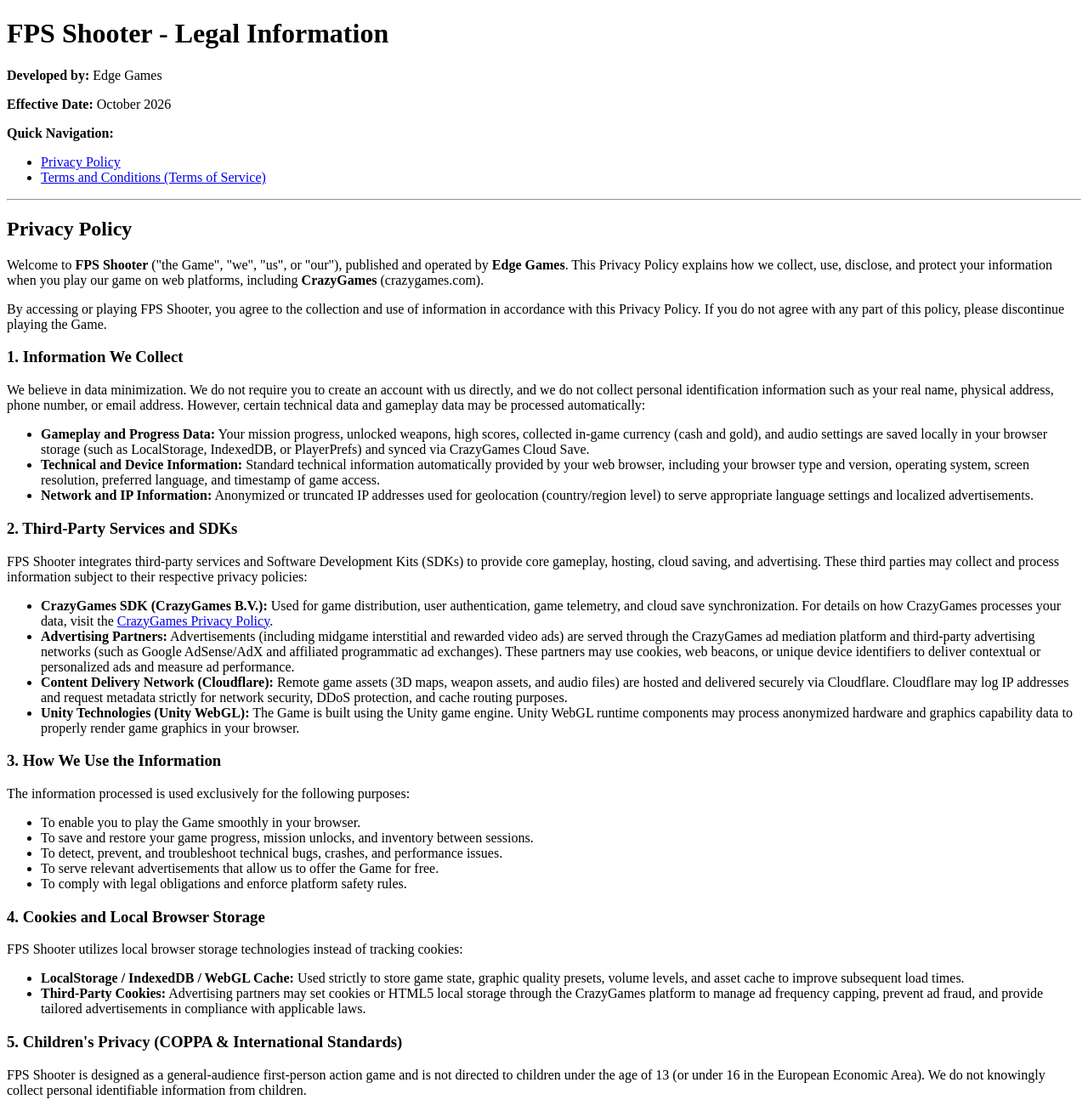
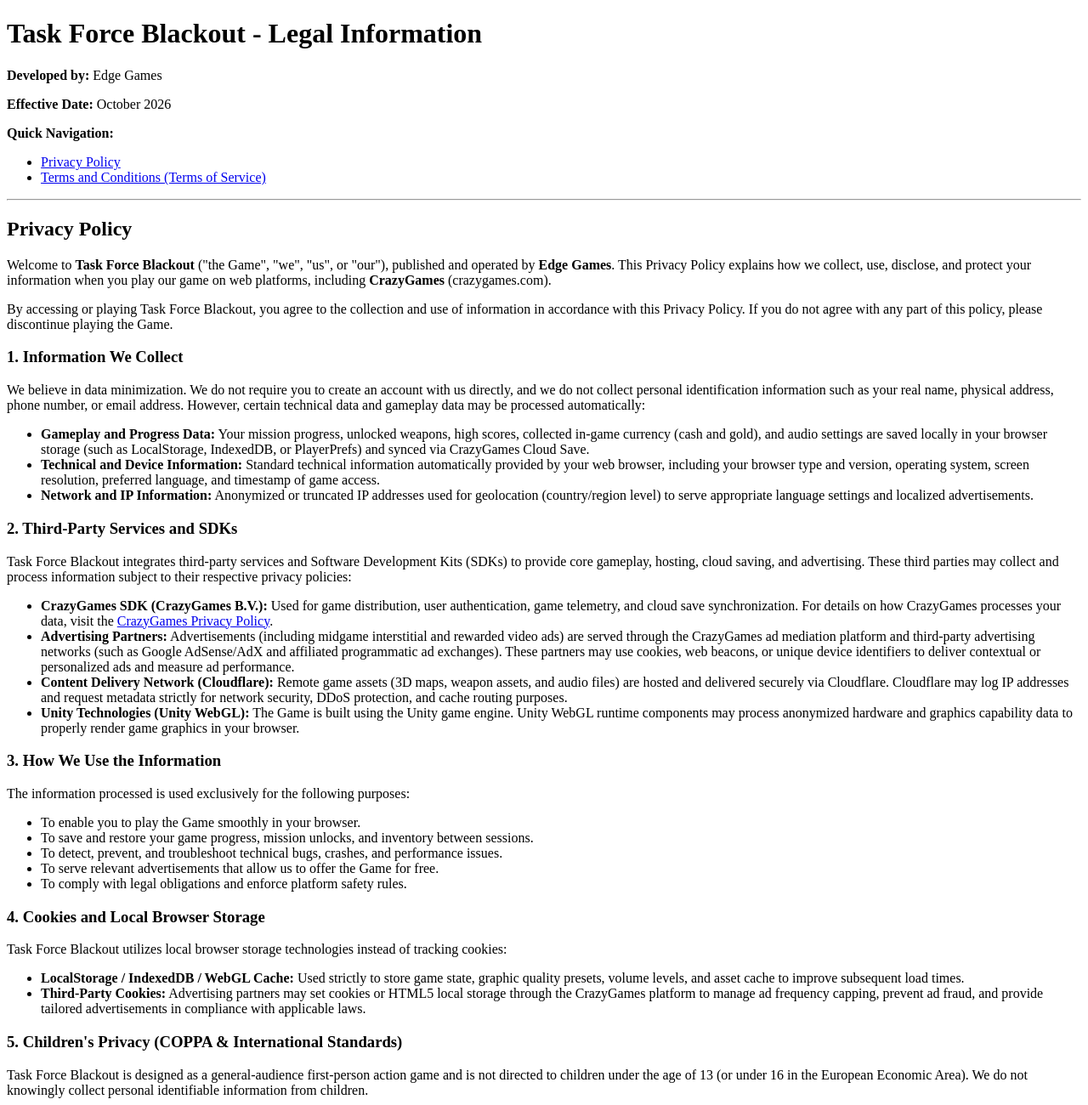
Before and after one commit to ahsanaliwork92/edge-games-privacy-policy, a plain HTML site: page index.html in a window 1280 px wide. Shown: the top 1300 px of the page at 85% size. Drawn offline with Linux system fonts and the light colour scheme.

Commit message:
Update index.html
Game Name updated

```diff
--- a/index.html
+++ b/index.html
@@ -3,12 +3,12 @@
 <head>
     <meta charset="UTF-8">
     <meta name="viewport" content="width=device-width, initial-scale=1.0">
-    <title>Privacy Policy and Terms of Service - FPS Shooter</title>
+    <title>Privacy Policy and Terms of Service - Task Force Blackout</title>
 </head>
 <body>
 
     <header>
-        <h1>FPS Shooter - Legal Information</h1>
+        <h1>Task Force Blackout - Legal Information</h1>
         <p><strong>Developed by:</strong> Edge Games</p>
         <p><strong>Effective Date:</strong> October 2026</p>
         <p><strong>Quick Navigation:</strong></p>
@@ -25,9 +25,9 @@
         <section id="privacy-policy">
             <h2>Privacy Policy</h2>
 
-            <p>Welcome to <strong>FPS Shooter</strong> ("the Game", "we", "us", or "our"), published and operated by <strong>Edge Games</strong>. This Privacy Policy explains how we collect, use, disclose, and protect your information when you play our game on web platforms, including <strong>CrazyGames</strong> (crazygames.com).</p>
+            <p>Welcome to <strong>Task Force Blackout</strong> ("the Game", "we", "us", or "our"), published and operated by <strong>Edge Games</strong>. This Privacy Policy explains how we collect, use, disclose, and protect your information when you play our game on web platforms, including <strong>CrazyGames</strong> (crazygames.com).</p>
 
-            <p>By accessing or playing FPS Shooter, you agree to the collection and use of information in accordance with this Privacy Policy. If you do not agree with any part of this policy, please discontinue playing the Game.</p>
+            <p>By accessing or playing Task Force Blackout, you agree to the collection and use of information in accordance with this Privacy Policy. If you do not agree with any part of this policy, please discontinue playing the Game.</p>
 
             <h3>1. Information We Collect</h3>
             <p>We believe in data minimization. We do not require you to create an account with us directly, and we do not collect personal identification information such as your real name, physical address, phone number, or email address. However, certain technical data and gameplay data may be processed automatically:</p>
@@ -38,7 +38,7 @@
             </ul>
 
             <h3>2. Third-Party Services and SDKs</h3>
-            <p>FPS Shooter integrates third-party services and Software Development Kits (SDKs) to provide core gameplay, hosting, cloud saving, and advertising. These third parties may collect and process information subject to their respective privacy policies:</p>
+            <p>Task Force Blackout integrates third-party services and Software Development Kits (SDKs) to provide core gameplay, hosting, cloud saving, and advertising. These third parties may collect and process information subject to their respective privacy policies:</p>
             <ul>
                 <li><strong>CrazyGames SDK (CrazyGames B.V.):</strong> Used for game distribution, user authentication, game telemetry, and cloud save synchronization. For details on how CrazyGames processes your data, visit the <a href="https://www.crazygames.com/privacy-policy" target="_blank" rel="noopener noreferrer">CrazyGames Privacy Policy</a>.</li>
                 <li><strong>Advertising Partners:</strong> Advertisements (including midgame interstitial and rewarded video ads) are served through the CrazyGames ad mediation platform and third-party advertising networks (such as Google AdSense/AdX and affiliated programmatic ad exchanges). These partners may use cookies, web beacons, or unique device identifiers to deliver contextual or personalized ads and measure ad performance.</li>
@@ -57,14 +57,14 @@
             </ul>
 
             <h3>4. Cookies and Local Browser Storage</h3>
-            <p>FPS Shooter utilizes local browser storage technologies instead of tracking cookies:</p>
+            <p>Task Force Blackout utilizes local browser storage technologies instead of tracking cookies:</p>
             <ul>
                 <li><strong>LocalStorage / IndexedDB / WebGL Cache:</strong> Used strictly to store game state, graphic quality presets, volume levels, and asset cache to improve subsequent load times.</li>
                 <li><strong>Third-Party Cookies:</strong> Advertising partners may set cookies or HTML5 local storage through the CrazyGames platform to manage ad frequency capping, prevent ad fraud, and provide tailored advertisements in compliance with applicable laws.</li>
             </ul>
 
             <h3>5. Children's Privacy (COPPA & International Standards)</h3>
-            <p>FPS Shooter is designed as a general-audience first-person action game and is not directed to children under the age of 13 (or under 16 in the European Economic Area). We do not knowingly collect personal identifiable information from children.</p>
+            <p>Task Force Blackout is designed as a general-audience first-person action game and is not directed to children under the age of 13 (or under 16 in the European Economic Area). We do not knowingly collect personal identifiable information from children.</p>
             <ul>
                 <li>If you are a parent or legal guardian and believe that your child has provided us with personal information, please contact us immediately so we can promptly delete such data.</li>
                 <li>Advertising served to younger audiences is restricted to non-personalized, contextual advertising in compliance with COPPA and GDPR-K guidelines.</li>
@@ -100,12 +100,12 @@
         <section id="terms-and-conditions">
             <h2>Terms and Conditions (Terms of Service)</h2>
 
-            <p>Please read these Terms and Conditions ("Terms", "Terms of Service") carefully before playing <strong>FPS Shooter</strong> ("the Game"), developed and operated by <strong>Edge Games</strong> ("we", "us", "our").</p>
+            <p>Please read these Terms and Conditions ("Terms", "Terms of Service") carefully before playing <strong>Task Force Blackout</strong> ("the Game"), developed and operated by <strong>Edge Games</strong> ("we", "us", "our").</p>
 
             <p>By accessing, loading, or playing the Game, you agree to be bound by these Terms. If you disagree with any part of these Terms, you must not access or play the Game.</p>
 
             <h3>1. Limited License to Play</h3>
-            <p>Subject to your compliance with these Terms, Edge Games grants you a personal, non-exclusive, non-transferable, non-sublicensable, revocable license to access and play FPS Shooter solely for your personal, non-commercial entertainment purposes via authorized platforms such as CrazyGames.</p>
+            <p>Subject to your compliance with these Terms, Edge Games grants you a personal, non-exclusive, non-transferable, non-sublicensable, revocable license to access and play Task Force Blackout solely for your personal, non-commercial entertainment purposes via authorized platforms such as CrazyGames.</p>
 
             <h3>2. Intellectual Property Rights</h3>
             <p>All rights, title, and interest in and to the Game—including but not limited to software code, graphics, 3D models, textures, animations, user interfaces, sounds, music, visual effects, trademarks, logos, and mission designs—are the exclusive property of Edge Games or its respective licensors and are protected by international copyright, trademark, and intellectual property laws.</p>
@@ -115,7 +115,7 @@
             </ul>
 
             <h3>3. Prohibited Conduct and Fair Play</h3>
-            <p>When playing FPS Shooter, you agree NOT to engage in any of the following prohibited activities:</p>
+            <p>When playing Task Force Blackout, you agree NOT to engage in any of the following prohibited activities:</p>
             <ul>
                 <li><strong>Cheating and Exploits:</strong> Using cheats, hacks, automation software (bots), memory editors, speed hacks, or any unauthorized software designed to modify or interfere with game state or performance.</li>
                 <li><strong>Reverse Engineering:</strong> Decompiling, reverse-engineering, disassembling, decrypting, or attempting to derive the source code, shaders, or compiled WebAssembly (.wasm) bundles of the Game.</li>
@@ -141,7 +141,7 @@
             </ul>
 
             <h3>6. Disclaimers of Warranties</h3>
-            <p>FPS Shooter is provided on an <strong>"AS IS"</strong> and <strong>"AS AVAILABLE"</strong> basis without warranties of any kind, whether express or implied. To the fullest extent permissible under applicable law, Edge Games disclaims all warranties, including but not limited to:</p>
+            <p>Task Force Blackout is provided on an <strong>"AS IS"</strong> and <strong>"AS AVAILABLE"</strong> basis without warranties of any kind, whether express or implied. To the fullest extent permissible under applicable law, Edge Games disclaims all warranties, including but not limited to:</p>
             <ul>
                 <li>Warranties of merchantability, fitness for a particular purpose, and non-infringement.</li>
                 <li>Warranties that the Game will be uninterrupted, error-free, completely bug-free, or free from viruses or other harmful components.</li>
@@ -177,7 +177,7 @@
     <hr>
 
     <footer>
-        <p>&copy; 2026 Edge Games. All rights reserved. FPS Shooter is played via CrazyGames.</p>
+        <p>&copy; 2026 Edge Games. All rights reserved. Task Force Blackout is played via CrazyGames.</p>
     </footer>
 
 </body>
```
